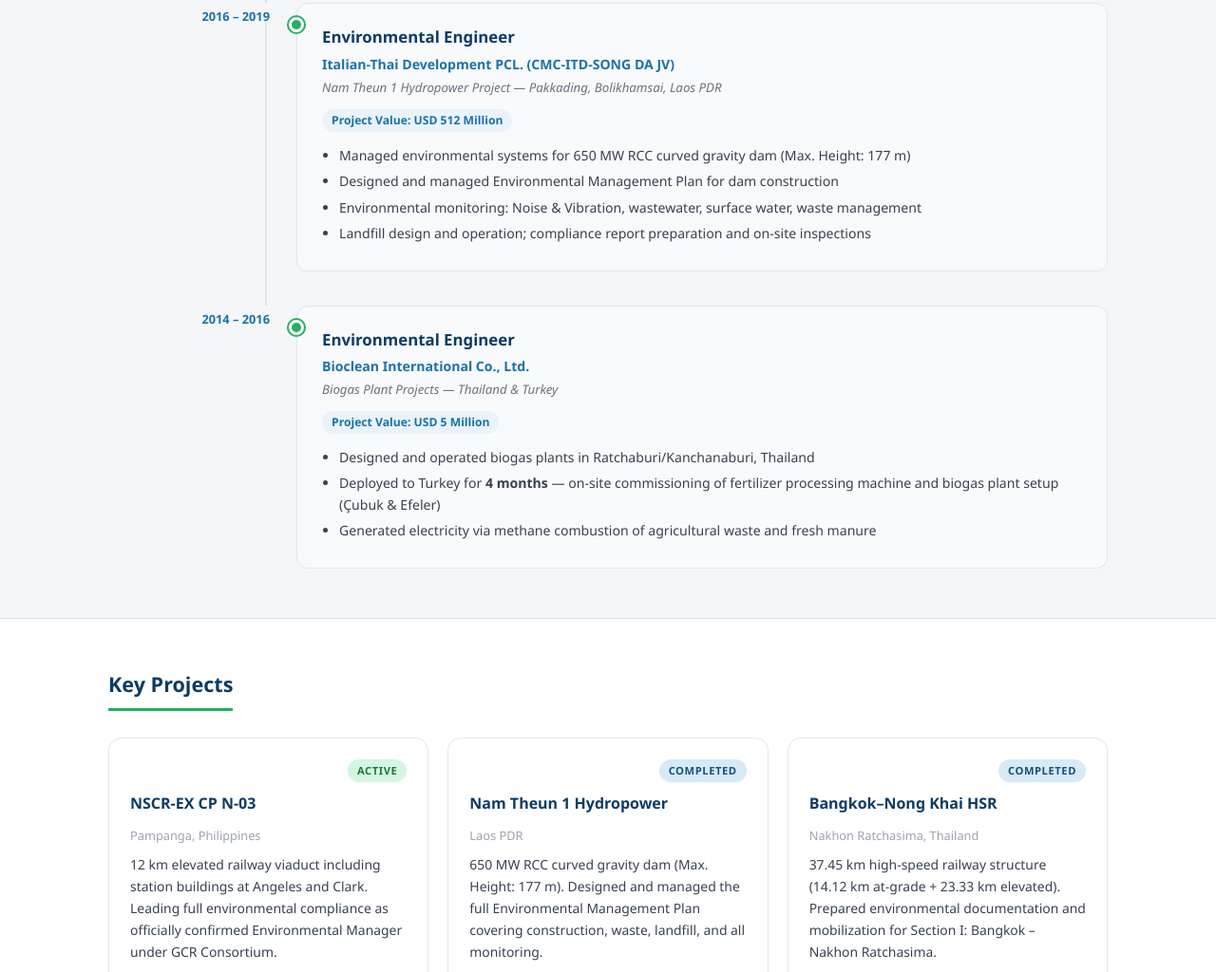
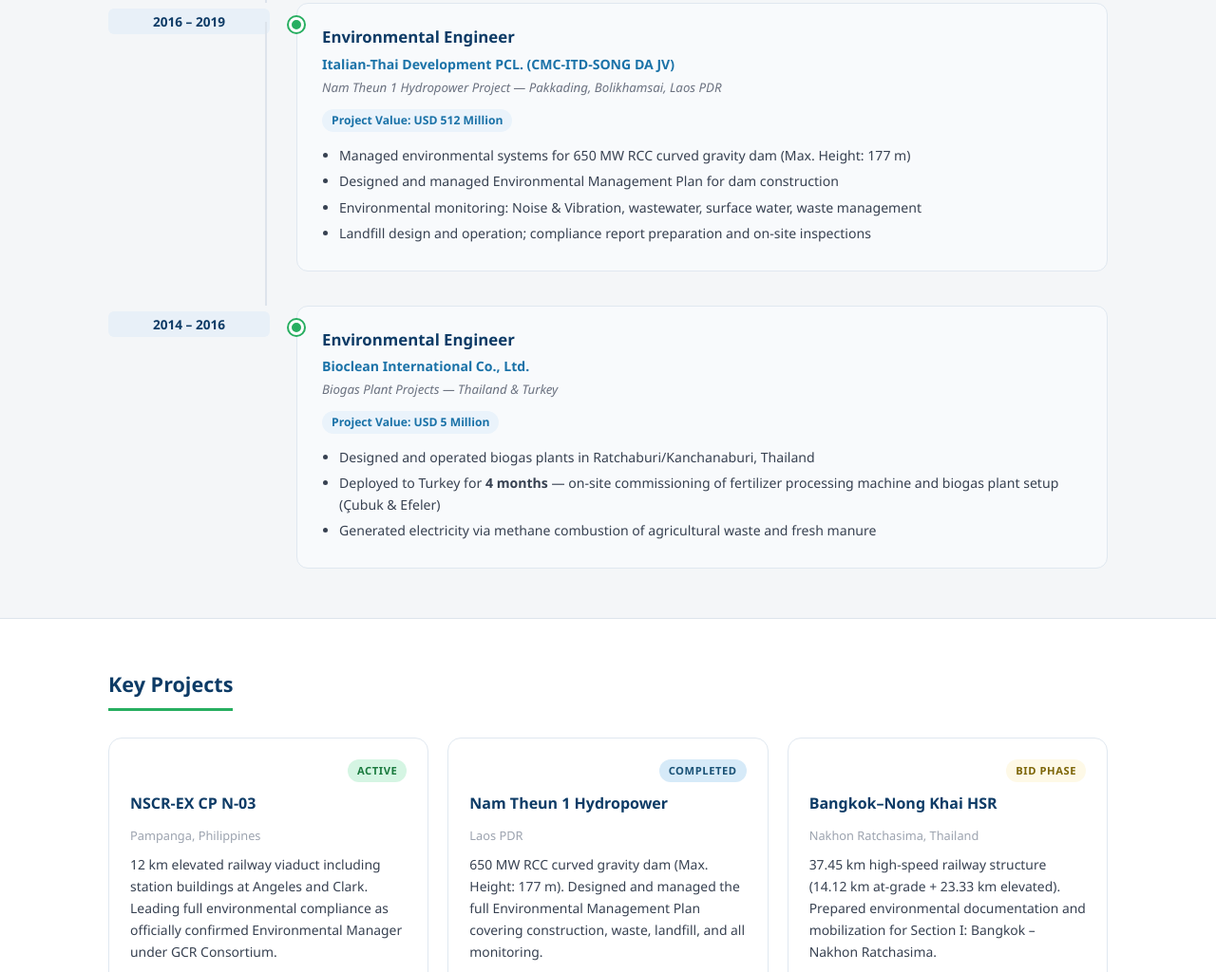
Before and after one commit to natchaisirima/natchaisirima.github.io, a plain HTML site: page index.html in a window 1280 px wide. Shown: the part 1387-2411 px from the top of the page at 95% size. Drawn offline with Linux system fonts and the light colour scheme.

Commit message:
Fix timeline date visibility, Bangkok HSR badge to Bid Phase

```diff
--- a/index.html
+++ b/index.html
@@ -223,7 +223,7 @@
 
           <div class="project-card">
             <div class="project-header">
-              <span class="project-status completed">Completed</span>
+              <span class="project-status bid">Bid Phase</span>
             </div>
             <h3>Bangkok–Nong Khai HSR</h3>
             <p class="project-location">Nakhon Ratchasima, Thailand</p>
--- a/style.css
+++ b/style.css
@@ -206,11 +206,15 @@
 }
 
 .timeline-date {
-  font-size: 0.8rem;
-  font-weight: 700;
-  color: #1a72a8;
+  font-size: 0.85rem;
+  font-weight: 800;
+  color: #0d3b66;
   display: block;
   line-height: 1.4;
+  background: #e8f0f8;
+  padding: 4px 8px;
+  border-radius: 6px;
+  text-align: center;
 }
 
 .timeline-badge {
```
